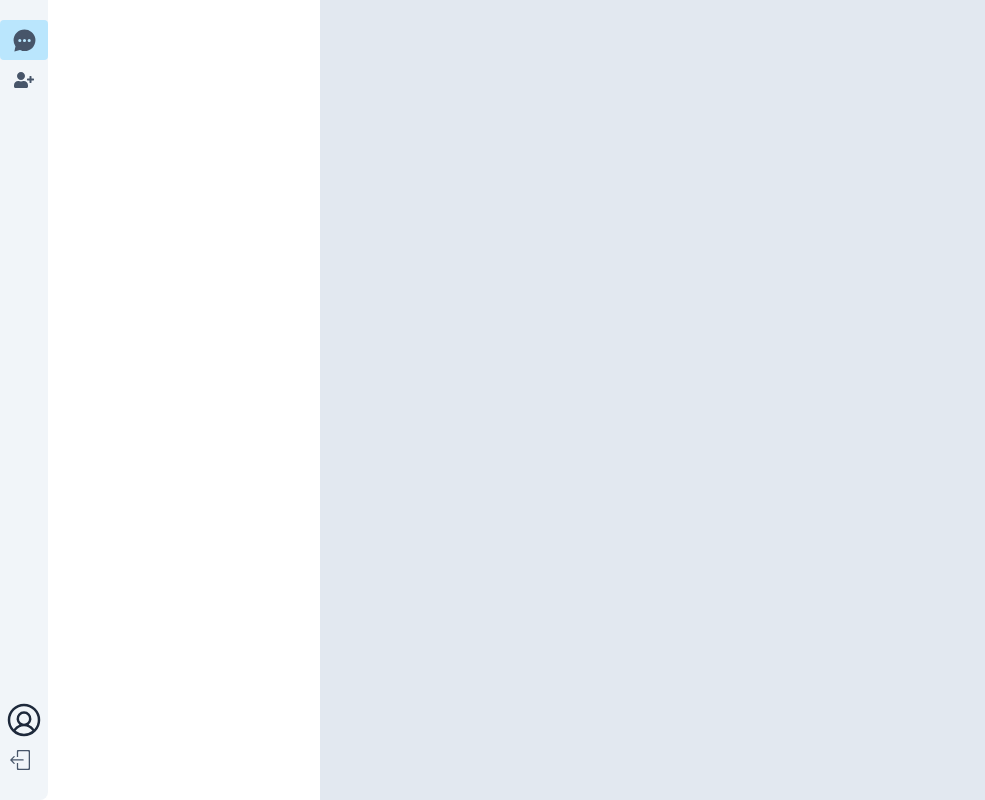
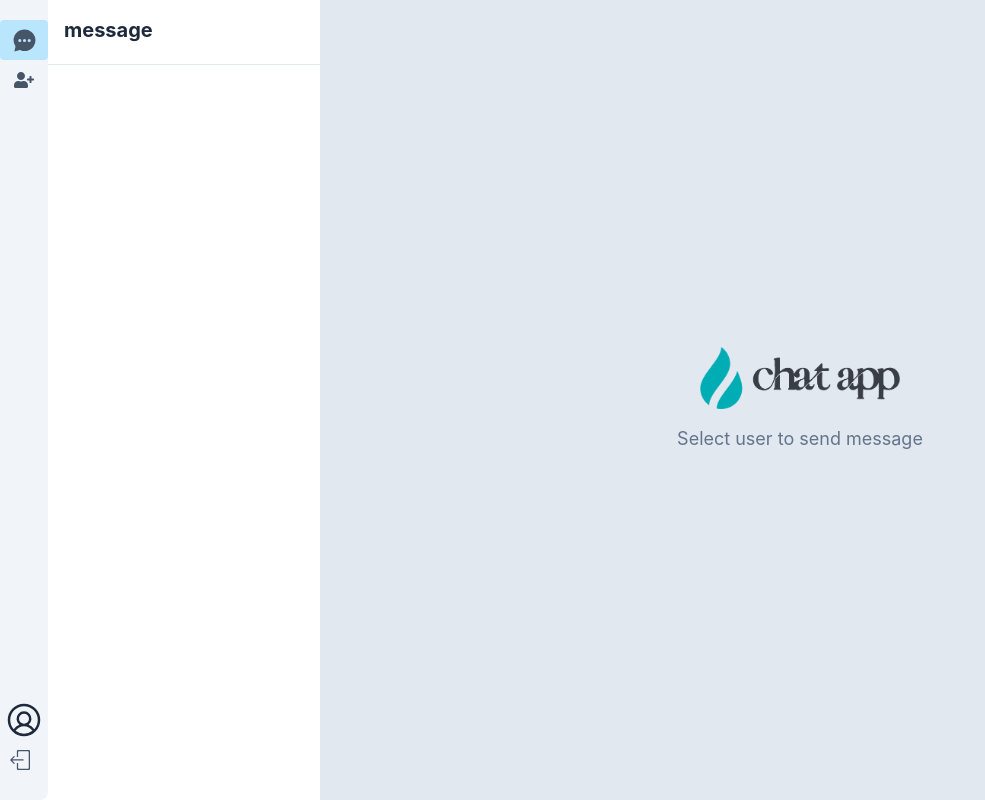
Before and after one commit to Kyaw-Min-Htway/client, a React (Create React App) app: page / in a window 1280 px wide. Shown: the whole page, without its empty margins (0-985 px from the left). Built offline with nearby package versions, Linux system fonts and the light colour scheme; no server answers.

Commit message:
side bar

```diff
--- a/src/App.css
+++ b/src/App.css
@@ -1,38 +1,11 @@
-.App {
-  text-align: center;
+.scrollbar::-webkit-scrollbar {
+  width: 10px;
 }
 
-.App-logo {
-  height: 40vmin;
-  pointer-events: none;
+.scrollbar::-webkit-scrollbar-track {
+  @apply bg-slate-100
 }
 
-@media (prefers-reduced-motion: no-preference) {
-  .App-logo {
-    animation: App-logo-spin infinite 20s linear;
-  }
+.scrollbar::-webkit-scrollbar-thumb {
+  @apply bg-slate-200 rounded-full
 }
-
-.App-header {
-  background-color: #282c34;
-  min-height: 100vh;
-  display: flex;
-  flex-direction: column;
-  align-items: center;
-  justify-content: center;
-  font-size: calc(10px + 2vmin);
-  color: white;
-}
-
-.App-link {
-  color: #61dafb;
-}
-
-@keyframes App-logo-spin {
-  from {
-    transform: rotate(0deg);
-  }
-  to {
-    transform: rotate(360deg);
-  }
-}
--- a/src/components/Sidebar.js
+++ b/src/components/Sidebar.js
@@ -6,12 +6,15 @@
 import { useSelector } from 'react-redux';
 import Avatar from './Avatar';
 import EditUserDetails from './EditUserDetails';
+import Divider from './Divider';
+import { useState } from 'react';
 
 const Sidebar = () => {
     const user = useSelector(state => state?.user);
-    const [editUserOpen,setEditUserOpen] = React.useState(false);
+    const [editUserOpen,setEditUserOpen] = useState(false);
+    const [allUsers, setAllUsers] = useState([]);
   return (
-    <div className='w-full h-full'>
+    <div className='w-full h-full grid grid-cols-[48px,1fr] bg-white'>
         <div className='bg-slate-100 w-12 h-full  rounded-br-lg py-5 text-slate-600 flex flex-col justify-between'>
             <div>
                 <NavLink className={({isActive})=>`w-12 h-10 flex justify-center items-center cursor-pointer hover:bg-slate-200 rounded ${isActive && "bg-sky-200"}`} title='Chat'>
@@ -44,6 +47,16 @@
             </div>
         </div>
 
+        <div className='w-full'>
+           <div className='h-16 flex items-center'>
+                <h2 className='text-xl font-bold p-4 text-slate-800 h-16'>message</h2>
+           </div>
+           <div className='bg-slate-200 p-[0.5px]'></div>
+           <div className=' h-[calc(100vh-65px)] overflow-x-hidden overflow-y-auto scrollbar '>
+
+           </div>
+        </div>
+
         {/**edit user details */}
         {
             editUserOpen && (
--- a/src/pages/Home.js
+++ b/src/pages/Home.js
@@ -4,6 +4,7 @@
 import { Outlet, useLocation, useNavigate } from 'react-router-dom'
 import { logout, setUser } from '../redux/userSlice'
 import Sidebar from '../components/Sidebar'
+import logo from '../assets/logo.png'
 
 const Home = () => {
   const user = useSelector(state => state.user)
@@ -21,7 +22,7 @@
 
       dispatch(setUser(response.data.data))
 
-      if (response.data.logout) {
+      if (response.data.data.logout) {
         dispatch(logout())   // ✅ dispatchEvent ❌ wrong, should be dispatch()
         navigate('/email')
       }
@@ -39,12 +40,22 @@
   const basePath = location.pathname === '/'
   return (
     <div className='grid lg:grid-cols-[320px,1fr] h-screen max-h-screen'>
-      <section className={`bg-white ${!basePath && "hidden"}`}>
+      <section className={`bg-white ${!basePath && "hidden"} lg:block`}>
         <Sidebar />
       </section>
       <section className={`${basePath && "hidden"}`}>
         <Outlet />
       </section>
+      <div className='flex justify-center items-center flex-col gap-2'>
+        <div>
+          <img
+            src={logo}
+            width={200}
+            alt='logo'
+          />
+        </div>
+        <p className='text-lg mt-2 text-slate-500'>Select user to send message</p>
+      </div>
     </div>
   )
 }
```
